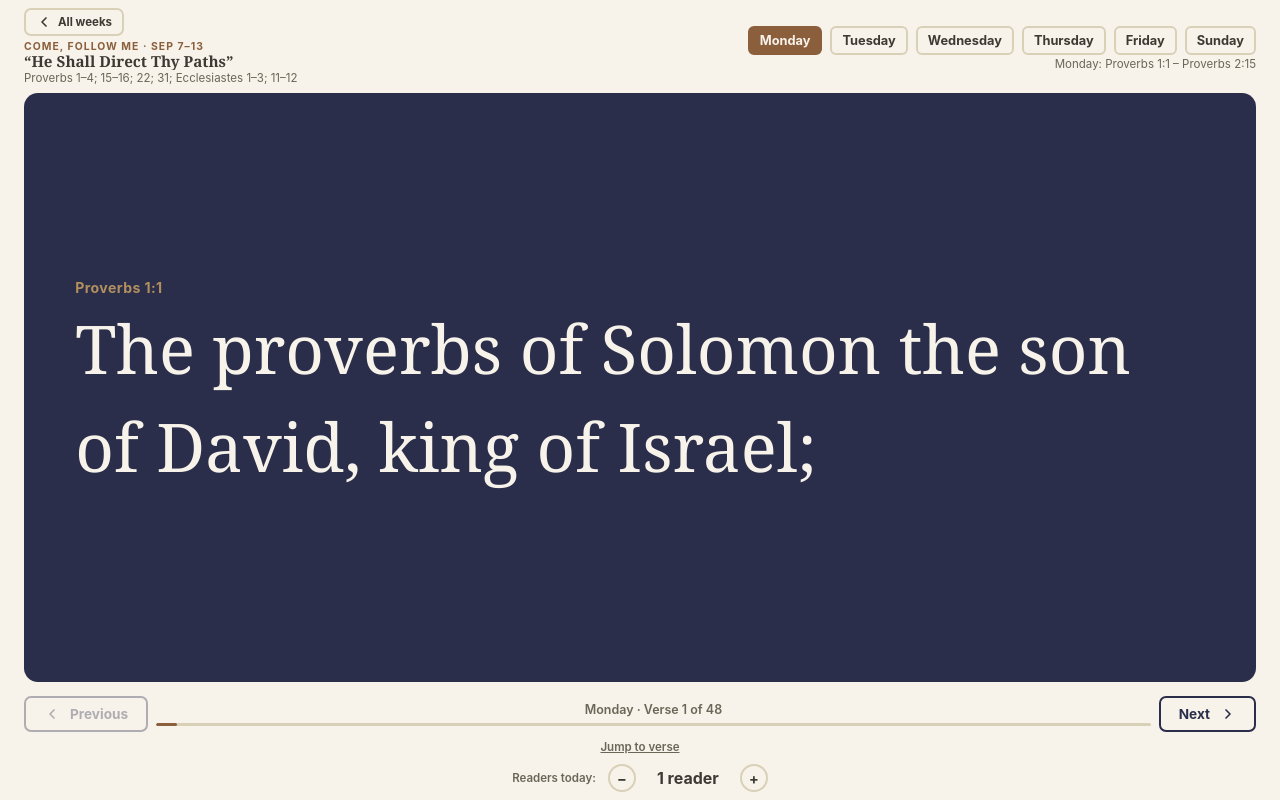
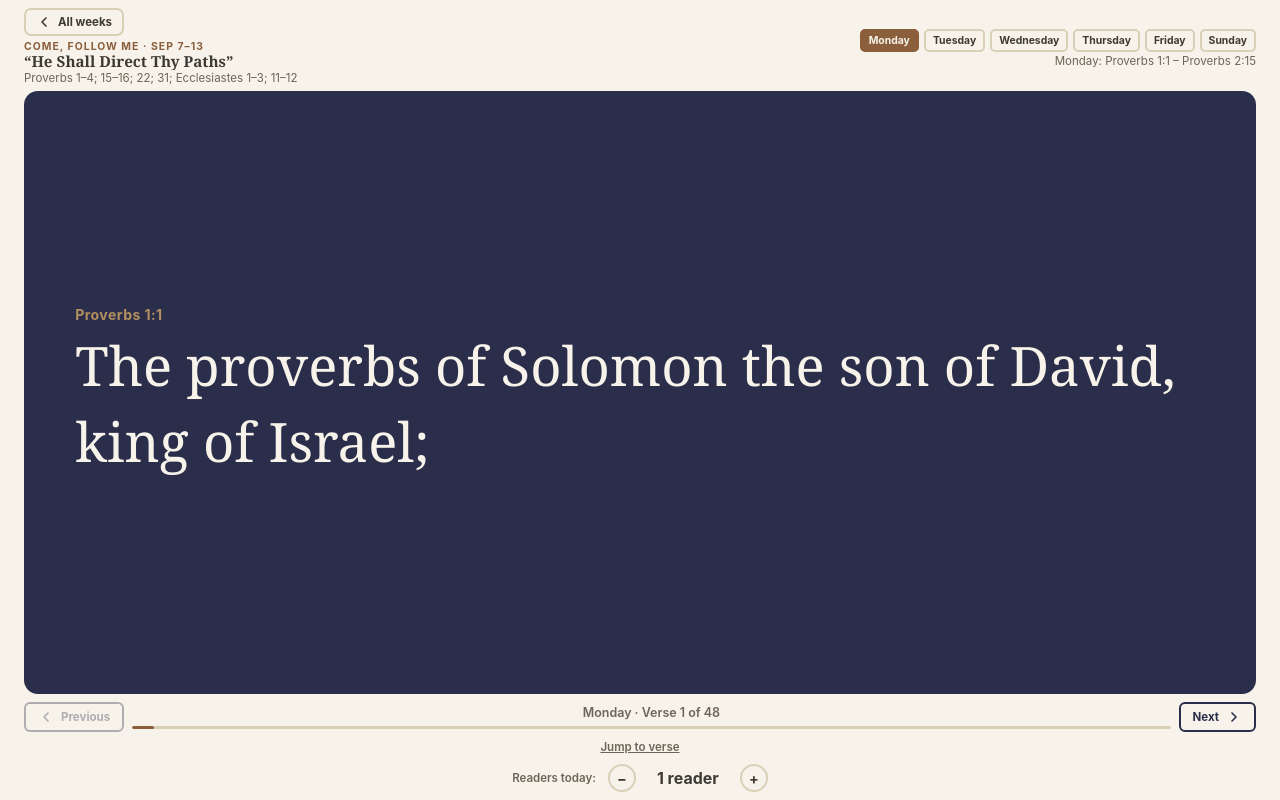
Before and after one commit to ncheshire-create/cfm-2026, a plain HTML site: page index.html in a window 1280 px wide. Both pictures are taken after a click on the button 299 px from the left and 280 px from the top of the page. Drawn offline with Linux system fonts and the light colour scheme.

Commit message:
TV: smaller chrome, font fit with readable floor, split long verses

```diff
--- a/index.html
+++ b/index.html
@@ -132,7 +132,7 @@
     justify-content: space-between;
     gap: 12px;
     flex: 0 0 auto;
-    margin-bottom: 4px;
+    margin-bottom: 2px;
   }
   .topbar .title-block{ flex: 0 0 auto; min-width: 0; }
 
@@ -183,19 +183,19 @@
 
   .day-nav{
     display:flex;
-    gap: 8px;
+    gap: 5px;
     flex: 1 1 auto;
     justify-content: flex-end;
   }
   .day-chip{
     flex: 0 0 auto;
     text-align: center;
-    padding: 5px 10px;
-    border-radius: 6px;
+    padding: 3px 7px;
+    border-radius: 5px;
     border: 2px solid var(--rule);
     background: var(--paper);
     color: var(--ink);
-    font-size: 0.8rem;
+    font-size: 0.65rem;
     font-weight: 700;
     cursor: pointer;
     font-family: inherit;
@@ -219,7 +219,7 @@
     flex-direction: column;
     justify-content: center;
     position: relative;
-    margin-bottom: 14px;
+    margin-bottom: 8px;
     overflow: hidden;
   }
   .reader-book{
@@ -232,10 +232,10 @@
     opacity: 0.85;
   }
   .reader-text{
-    font-size: clamp(2rem, 5.5vw, 4.2rem);
-    line-height: 1.45;
+    font-size: clamp(1.6rem, 4.5vw, 3.4rem);
+    line-height: 1.4;
     font-family: 'Source Serif 4', Georgia, serif;
-    overflow-y: auto;
+    flex: 0 0 auto;
   }
 
   .reader-controls{
@@ -247,13 +247,13 @@
   }
   .nav-btn{
     flex: 0 0 auto;
-    display:flex; align-items:center; gap: 10px;
-    padding: 8px 18px;
-    border-radius: 7px;
+    display:flex; align-items:center; gap: 7px;
+    padding: 5px 12px;
+    border-radius: 6px;
     border: 2px solid var(--indigo);
     background: var(--paper);
     color: var(--indigo);
-    font-size: 0.85rem;
+    font-size: 0.72rem;
     font-weight: 700;
     cursor: pointer;
     font-family: inherit;
@@ -1259,6 +1259,8 @@ let currentWeek = null;
 let currentDays = null;
 let currentDayIndex = 0;
 let currentVerseIndex = 0;
+let currentPart = 0;       // which page of a long verse (-1 = last page)
+let currentPartCount = 1;
 let readerCounts = {};   // { dayIndex: N } — per-day reader count
 
 const STORAGE_KEY_PREFIX = 'cfm-progress-';
@@ -1362,6 +1364,7 @@ function openWeek(weekId){
   currentDays = computeDays(entry.passages);
   currentDayIndex = 0;
   currentVerseIndex = 0;
+  currentPart = 0;
   readerCounts = {};
   document.getElementById('weekEyebrow').textContent = 'Come, Follow Me \u00b7 ' + entry.week.dateRange;
   document.getElementById('weekTitle').textContent = entry.week.title;
@@ -1378,9 +1381,50 @@ function buildDayNav(){
     const chip = document.createElement('button');
     chip.className = 'day-chip' + (idx === currentDayIndex ? ' active' : '') + (progress[idx] ? ' done' : '');
     chip.textContent = d.name;
-    chip.addEventListener('click', () => { currentDayIndex = idx; currentVerseIndex = 0; renderReader(); });
+    chip.addEventListener('click', () => { currentDayIndex = idx; currentVerseIndex = 0; currentPart = 0; renderReader(); });
     nav.appendChild(chip);
   });
+}
+
+// Fit a verse into the card without scrolling (Silk can't scroll flex children).
+// Shrinks font only down to a readable floor; if still too long, splits the verse into pages.
+function layoutVerse(text){
+  const card = document.querySelector('#readerView .reader-card');
+  const rt   = document.getElementById('readerText');
+  const book = document.getElementById('readerBook');
+  const cs   = getComputedStyle(card);
+  const avail = card.clientHeight - parseFloat(cs.paddingTop) - parseFloat(cs.paddingBottom)
+              - book.offsetHeight - parseFloat(getComputedStyle(book).marginBottom) - 4;
+  const fits = () => rt.scrollHeight <= avail;
+
+  rt.style.fontSize = '';
+  const base = parseFloat(getComputedStyle(rt).fontSize);
+  // Floor: never smaller than ~75% of the normal size (and never below 28px)
+  const floor = Math.min(base, Math.max(28, Math.round(base * 0.75)));
+
+  rt.textContent = text;
+  let size = base;
+  while(!fits() && size > floor){
+    size = Math.max(floor, size - 2);
+    rt.style.fontSize = size + 'px';
+  }
+  if(fits()) return { size, pages: [text] };
+
+  // Still too long at the floor size: split on word boundaries into pages.
+  const words = text.split(' ');
+  const pages = [];
+  let s = 0;
+  while(s < words.length){
+    let lo = s + 1, hi = words.length, best = s + 1;
+    while(lo <= hi){
+      const mid = (lo + hi) >> 1;
+      rt.textContent = words.slice(s, mid).join(' ') + (mid < words.length ? ' \u2026' : '');
+      if(fits()){ best = mid; lo = mid + 1; } else { hi = mid - 1; }
+    }
+    pages.push(words.slice(s, best).join(' ') + (best < words.length ? ' \u2026' : ''));
+    s = best;
+  }
+  return { size, pages };
 }
 
 function renderReader(){
@@ -1393,12 +1437,21 @@ function renderReader(){
   const statusParts = [v.book + ':' + v.num];
   if(numReaders > 1) statusParts.push('Reader ' + reader);
   document.getElementById('readerBook').textContent = statusParts.join('  \u00b7  ');
-  document.getElementById('readerText').textContent = v.text;
+  const readerText = document.getElementById('readerText');
+  const layout = layoutVerse(v.text);
+  currentPartCount = layout.pages.length;
+  if(currentPart < 0 || currentPart >= currentPartCount) currentPart = currentPart < 0 ? currentPartCount - 1 : 0;
+  readerText.style.fontSize = layout.size + 'px';
+  readerText.textContent = layout.pages[currentPart];
+  if(currentPartCount > 1){
+    statusParts.push('Part ' + (currentPart + 1) + ' of ' + currentPartCount);
+    document.getElementById('readerBook').textContent = statusParts.join('  \u00b7  ');
+  }
 
   document.getElementById('dayRange').textContent = d.name + ': ' + dayRangeLabel(d);
 
-  const isFirst = currentVerseIndex === 0 && currentDayIndex === 0;
-  const isLast  = currentVerseIndex === d.verses.length - 1 && currentDayIndex === currentDays.length - 1;
+  const isFirst = currentVerseIndex === 0 && currentDayIndex === 0 && currentPart === 0;
+  const isLast  = currentVerseIndex === d.verses.length - 1 && currentDayIndex === currentDays.length - 1 && currentPart === currentPartCount - 1;
   document.getElementById('prevBtn').disabled = isFirst;
   document.getElementById('nextBtn').disabled = isLast;
 
@@ -1419,7 +1472,7 @@ function renderReader(){
     } else {
       btn.textContent = vv.num;
     }
-    btn.addEventListener('click', () => { currentVerseIndex = idx; renderReader(); document.getElementById('jumpPanel').classList.remove('open'); });
+    btn.addEventListener('click', () => { currentVerseIndex = idx; currentPart = 0; renderReader(); document.getElementById('jumpPanel').classList.remove('open'); });
     grid.appendChild(btn);
   });
 
@@ -1432,14 +1485,20 @@ function renderReader(){
   buildDayNav();
 }
 
+let _rz;
+window.addEventListener('resize', () => { clearTimeout(_rz); _rz = setTimeout(() => { if(document.getElementById('readerView').classList.contains('active')){ currentPart = 0; renderReader(); } }, 150); });
+
 function goNext(){
   const d = currentDays[currentDayIndex];
+  if(currentPart < currentPartCount - 1){ currentPart++; renderReader(); return; }
+  currentPart = 0;
   if(currentVerseIndex < d.verses.length - 1){ currentVerseIndex++; renderReader(); }
   else if(currentDayIndex < currentDays.length - 1){ currentDayIndex++; currentVerseIndex = 0; renderReader(); }
 }
 function goPrev(){
-  if(currentVerseIndex > 0){ currentVerseIndex--; renderReader(); }
-  else if(currentDayIndex > 0){ currentDayIndex--; currentVerseIndex = currentDays[currentDayIndex].verses.length - 1; renderReader(); }
+  if(currentPart > 0){ currentPart--; renderReader(); return; }
+  if(currentVerseIndex > 0){ currentVerseIndex--; currentPart = -1; renderReader(); }
+  else if(currentDayIndex > 0){ currentDayIndex--; currentVerseIndex = currentDays[currentDayIndex].verses.length - 1; currentPart = -1; renderReader(); }
 }
 
 document.getElementById('prevBtn').addEventListener('click', goPrev);
```
